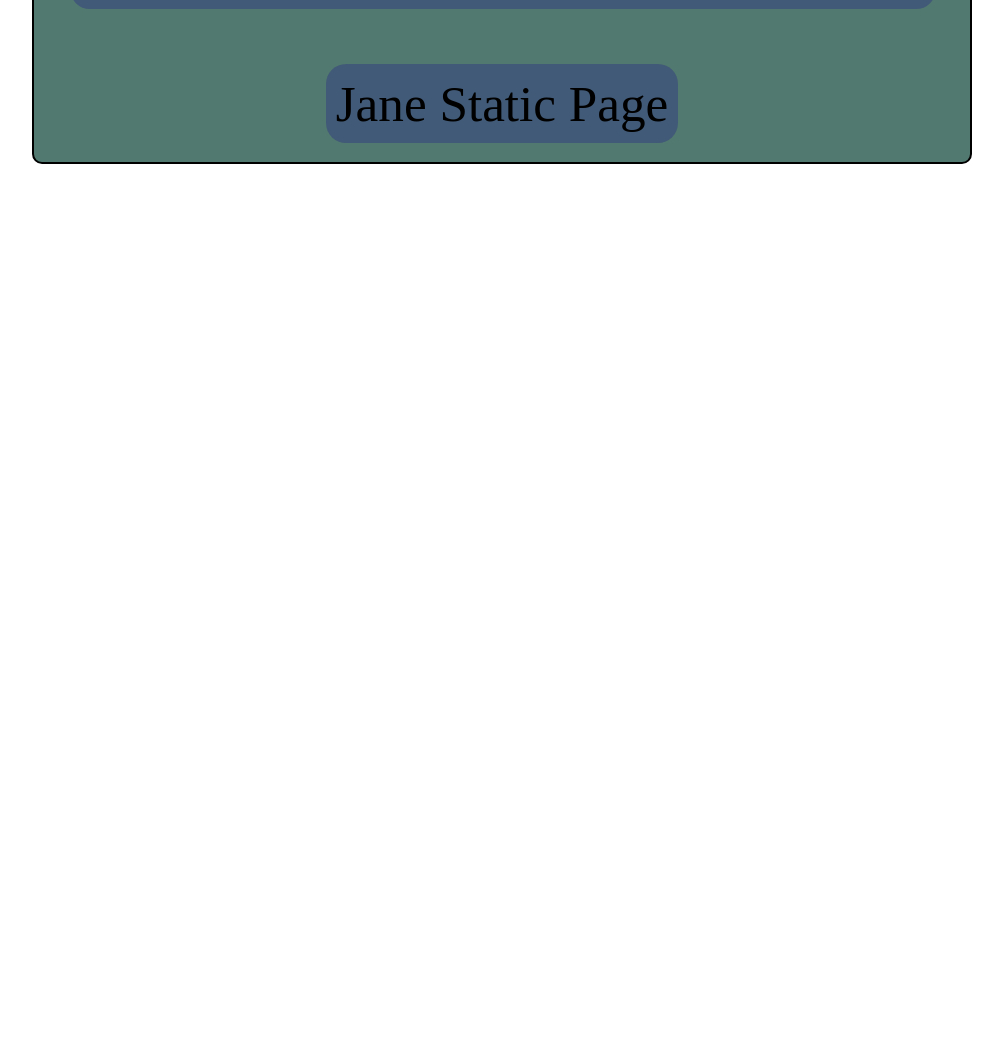
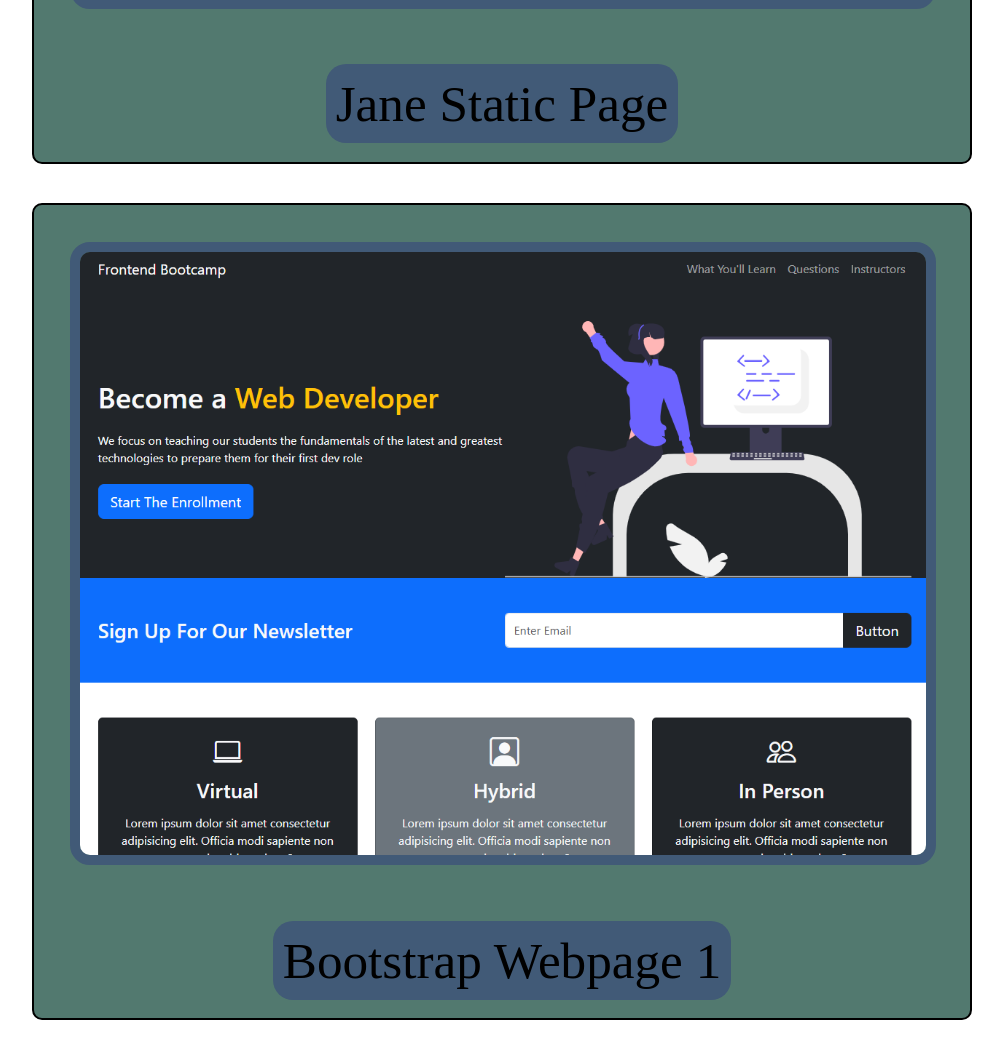
Before and after one commit to CodyCybulski/webProjects, a plain HTML site: page index.html in a window 1280 px wide. Shown: the part 7382-8441 px from the top of the page, without its empty margins (138-1141 px from the left). Before the commit the page ends 7616 px from the top, so only its background shows below. Drawn offline with Linux system fonts and the light colour scheme.

Commit message:
Add files via upload
adding bootstrap project

```diff
--- a/index.html
+++ b/index.html
@@ -77,6 +77,13 @@
 </div>
 
 
+<div class="boxArea">
+    <a href="https://batpickle.github.io/bootstrapExercise/"><img src="bootstrap.png"
+            alt="Calculator" class="cardPhoto"></a>
+    <div class="lowerBox">Bootstrap Webpage 1</div>
+</div>
+
+
 
     <script src="script.js"></script>
 </body>
```
Also changed, not shown: bootstrap.png (added).
